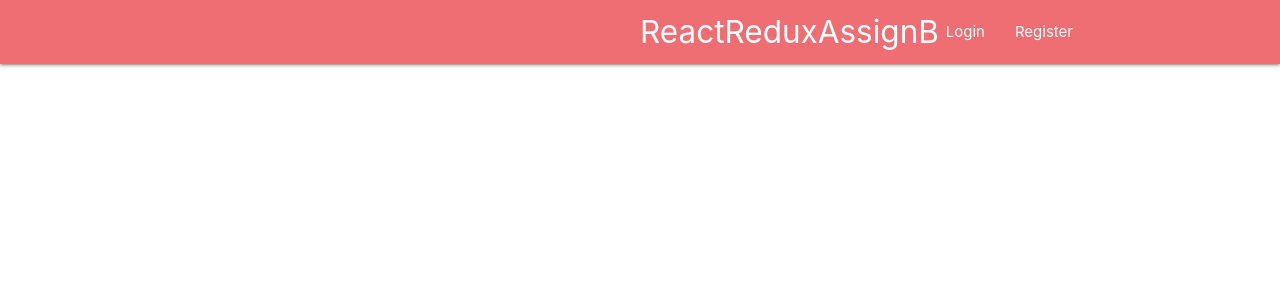
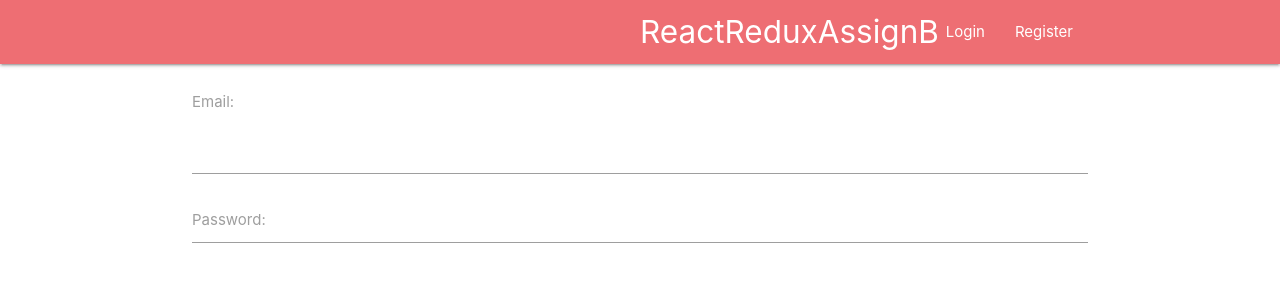
Before and after one commit to aghos4306/react-redux-firebase-social-med, a React (Create React App) app: page /login in a window 1280 px wide. Shown: the top 300 px of the page. Built offline with nearby package versions, Linux system fonts and the light colour scheme.

Commit message:
logIn form created and rendered on app js taking into accout swtich and router to render properly

```diff
--- a/src/App.js
+++ b/src/App.js
@@ -1,13 +1,17 @@
 import React from 'react';
 import './App.css';
-import { BrowserRouter as Router } from 'react-router-dom';
+import { BrowserRouter as Router, Route, Switch } from 'react-router-dom';
 import NavigationBar from './Components/Layout/NavigationBar';
+import LogIn from './Components/Auth/Login';
 
 function App() {
   return (
     <Router>
       <div className="App">
         <NavigationBar />
+        <Switch>
+          <Route exact path="/login" component={LogIn}></Route>
+        </Switch>
       </div>
     </Router>
   );
--- a/src/Components/Auth/Login.js
+++ b/src/Components/Auth/Login.js
@@ -0,0 +1,26 @@
+import React from 'react';
+
+class LogIn extends React.Component {
+  constructor(props) {
+    super(props);
+  }
+
+  render() {
+    return (
+      <div className="container">
+        <form>
+          <div className="input-field">
+            <input id="email" type="text" className="validate" />
+            <label htmlFor="email">Email:</label>
+          </div>
+          <div className="input-field">
+            <input id="password" type="password" className="validate" />
+            <label htmlFor="password">Password:</label>
+          </div>
+        </form>
+      </div>
+    );
+  }
+}
+
+export default LogIn;
```
